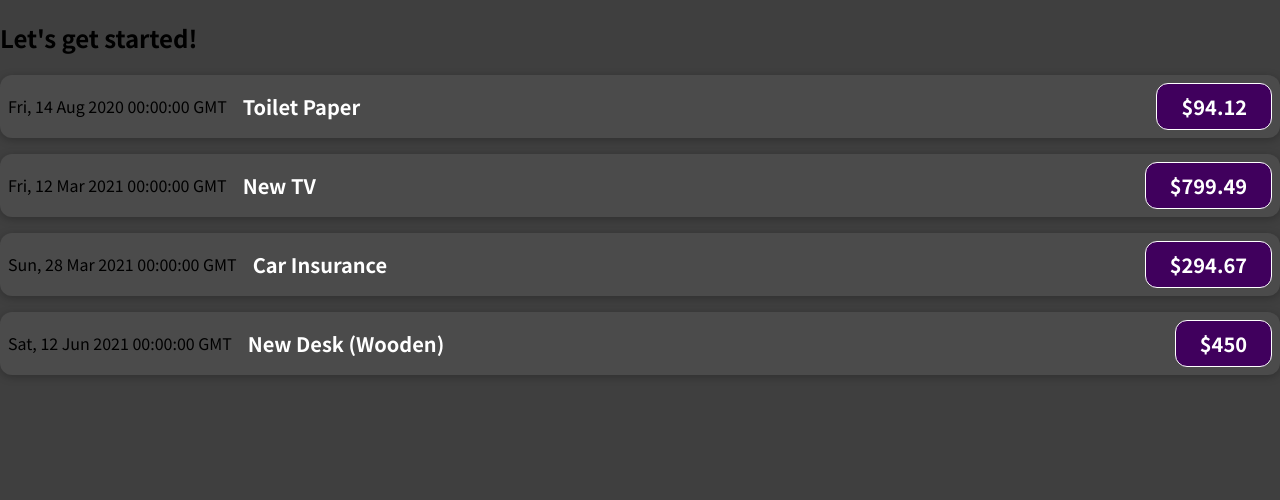
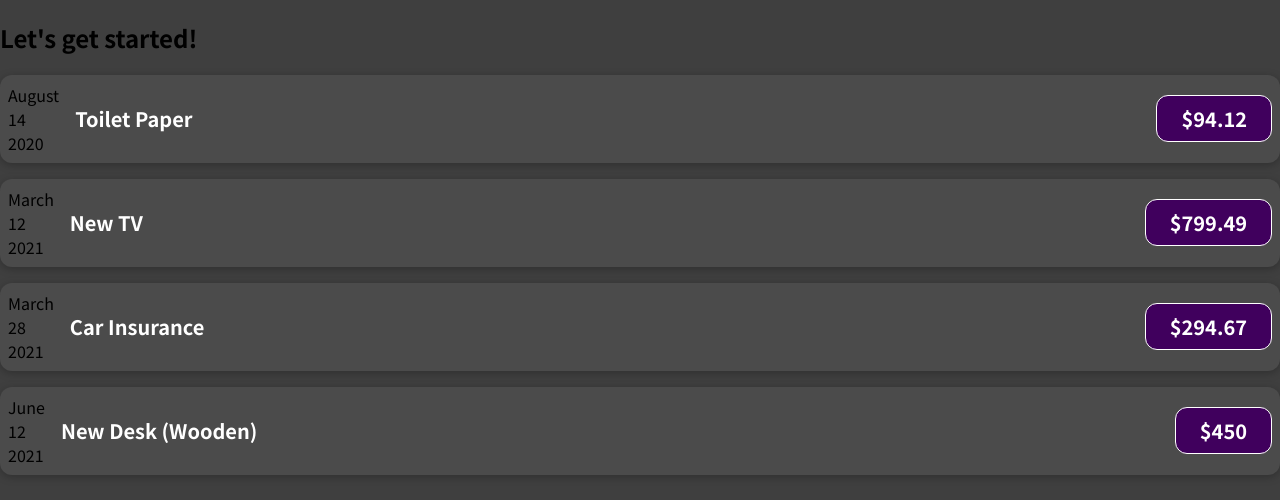
Before and after one commit to cjoleary/react-expense-tracker, a JavaScript app: page / in a window 1280 px wide. Shown: the top 500 px of the page. Built offline with nearby package versions, Linux system fonts and the light colour scheme.

Commit message:
sec 3 mod 38

```diff
--- a/src/components/ExpenseItem.js
+++ b/src/components/ExpenseItem.js
@@ -1,9 +1,17 @@
 import './ExpenseItem.css';
 
 function ExpenseItem(props) {
+    const month = props.date.toLocaleString('en-US', {month: 'long'});
+    const day = props.date.toLocaleString('en-US', {day: '2-digit'});;
+    const year = props.date.getFullYear();;
+
     return (
         <div className='expense-item'>
-            <div>{props.date.toUTCString()}</div>
+            <div>
+                <div>{month}</div>
+                <div>{day}</div>
+                <div>{year}</div>
+            </div>
             <div className='expense-item__description'>
                 <h2>{props.title}</h2>
                 <div className='expense-item__price'>${props.amount}</div>
```
Also changed, not shown: 1 other file (tests, documents, lock files or other folders).
